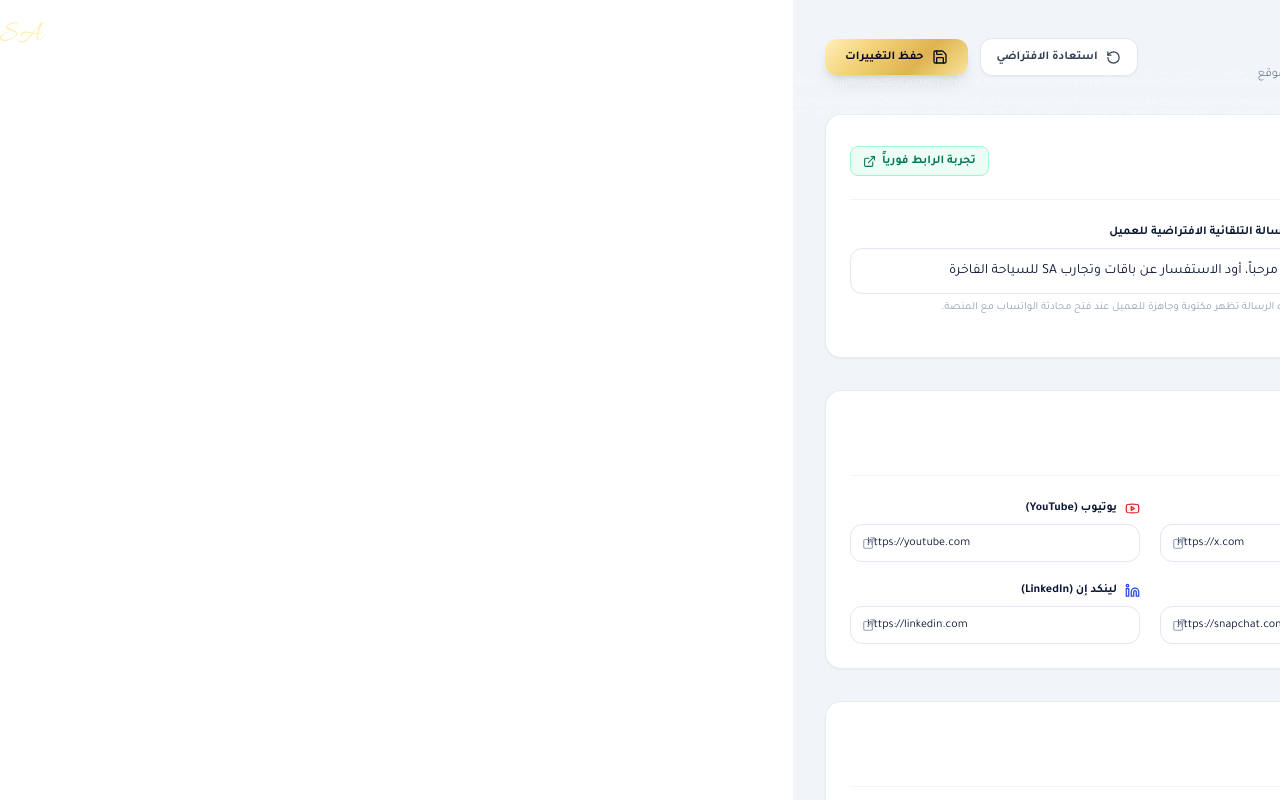
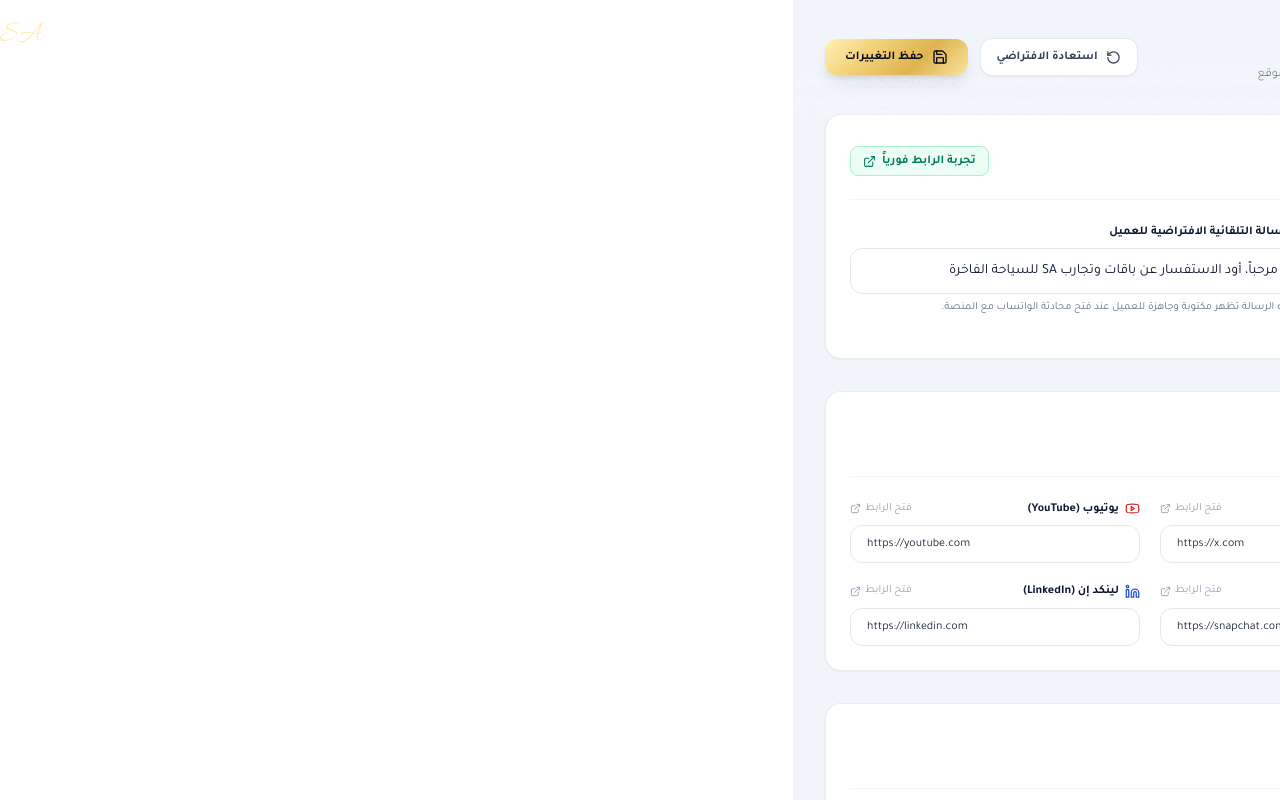
Before and after one commit to nancy-abduallh/saud_tourism_platform, a Next.js app in the folder client/: page /admin/settings in a window 1280 px wide. Shown: the top 800 px of the page. Built offline with nearby package versions, Linux system fonts and the light colour scheme; no server answers; the database is empty; sample sign-in values are in the browser's storage.

Commit message:
fix(admin): resolve input placeholder and label overlap on whatsapp number field

```diff
--- a/client/src/app/admin/(panel)/settings/page.tsx
+++ b/client/src/app/admin/(panel)/settings/page.tsx
@@ -206,23 +206,23 @@ export default function SettingsPage() {
 
           <div className="grid gap-5 md:grid-cols-2">
             <div>
-              <label className="mb-2 block text-xs font-bold text-navy-900">
+              <div className="mb-2 flex items-center justify-between">
+                <label className="text-xs font-bold text-navy-900">
                   رقم الواتساب (مع كود الدولة) <span className="text-rose-500">*</span>
                 </label>
-              <div className="relative">
+                <span className="text-[11px] font-normal text-slate-400">
+                  مثال: 966501234567
+                </span>
+              </div>
               <input
                 type="text"
                 dir="ltr"
                 value={form.whatsappNumber}
                 onChange={(e) => handleChange('whatsappNumber', e.target.value)}
                 placeholder="966500000000"
-                  className="w-full rounded-xl border border-slate-200 px-4 py-3 text-sm font-semibold transition focus:border-gold-500 focus:outline-none focus:ring-2 focus:ring-gold-500/20"
+                className="w-full rounded-xl border border-slate-200 px-4 py-3 text-sm font-semibold text-slate-800 transition focus:border-gold-500 focus:outline-none focus:ring-2 focus:ring-gold-500/20"
               />
-                <span className="absolute end-3 top-1/2 -translate-y-1/2 text-xs font-bold text-slate-400">
-                  مثال: 966501234567
-                </span>
-              </div>
-              <p className="mt-1.5 text-[11px] text-slate-400">
+              <p className="mt-1.5 text-[11px] text-slate-500">
                 أدخل الرقم الدولي مباشرة دون أصفار في البداية وبدون علامة الزائد (+) (مثال للسعودية: 9665xxxxxxx).
               </p>
             </div>
@@ -238,7 +238,7 @@ export default function SettingsPage() {
                 placeholder="مرحباً، أود الاستفسار عن باقات وتجارب SA للسياحة الفاخرة"
                 className="w-full rounded-xl border border-slate-200 px-4 py-3 text-sm transition focus:border-gold-500 focus:outline-none focus:ring-2 focus:ring-gold-500/20"
               />
-              <p className="mt-1.5 text-[11px] text-slate-400">
+              <p className="mt-1.5 text-[11px] text-slate-500">
                 هذه الرسالة تظهر مكتوبة وجاهزة للعميل عند فتح محادثة الواتساب مع المنصة.
               </p>
             </div>
@@ -262,170 +262,164 @@ export default function SettingsPage() {
           <div className="grid gap-5 md:grid-cols-2 lg:grid-cols-3">
             {/* Instagram */}
             <div>
-              <label className="mb-2 flex items-center gap-2 text-xs font-bold text-navy-900">
+              <div className="mb-2 flex items-center justify-between">
+                <label className="flex items-center gap-1.5 text-xs font-bold text-navy-900">
                   <Instagram size={15} className="text-pink-600" /> إنستغرام (Instagram)
                 </label>
-              <div className="relative">
+                {form.instagramUrl && (
+                  <a
+                    href={form.instagramUrl}
+                    target="_blank"
+                    rel="noreferrer"
+                    className="flex items-center gap-1 text-[11px] text-slate-400 hover:text-gold-600 transition-colors"
+                  >
+                    فتح الرابط <ExternalLink size={11} />
+                  </a>
+                )}
+              </div>
               <input
                 type="url"
                 dir="ltr"
                 value={form.instagramUrl}
                 onChange={(e) => handleChange('instagramUrl', e.target.value)}
                 placeholder="https://instagram.com/your-account"
-                  className="w-full rounded-xl border border-slate-200 px-4 py-2.5 text-xs transition focus:border-gold-500 focus:outline-none focus:ring-2 focus:ring-gold-500/20"
+                className="w-full rounded-xl border border-slate-200 px-4 py-2.5 text-xs text-slate-800 transition focus:border-gold-500 focus:outline-none focus:ring-2 focus:ring-gold-500/20"
               />
-                {form.instagramUrl && (
-                  <a
-                    href={form.instagramUrl}
-                    target="_blank"
-                    rel="noreferrer"
-                    className="absolute end-2 top-1/2 -translate-y-1/2 p-1 text-slate-400 hover:text-navy-900"
-                    title="فتح الرابط"
-                  >
-                    <ExternalLink size={14} />
-                  </a>
-                )}
-              </div>
             </div>
 
             {/* Twitter / X */}
             <div>
-              <label className="mb-2 flex items-center gap-2 text-xs font-bold text-navy-900">
+              <div className="mb-2 flex items-center justify-between">
+                <label className="flex items-center gap-1.5 text-xs font-bold text-navy-900">
                   <Twitter size={15} className="text-sky-500" /> إكس / تويتر (X / Twitter)
                 </label>
-              <div className="relative">
+                {form.twitterUrl && (
+                  <a
+                    href={form.twitterUrl}
+                    target="_blank"
+                    rel="noreferrer"
+                    className="flex items-center gap-1 text-[11px] text-slate-400 hover:text-gold-600 transition-colors"
+                  >
+                    فتح الرابط <ExternalLink size={11} />
+                  </a>
+                )}
+              </div>
               <input
                 type="url"
                 dir="ltr"
                 value={form.twitterUrl}
                 onChange={(e) => handleChange('twitterUrl', e.target.value)}
                 placeholder="https://x.com/your-account"
-                  className="w-full rounded-xl border border-slate-200 px-4 py-2.5 text-xs transition focus:border-gold-500 focus:outline-none focus:ring-2 focus:ring-gold-500/20"
+                className="w-full rounded-xl border border-slate-200 px-4 py-2.5 text-xs text-slate-800 transition focus:border-gold-500 focus:outline-none focus:ring-2 focus:ring-gold-500/20"
               />
-                {form.twitterUrl && (
-                  <a
-                    href={form.twitterUrl}
-                    target="_blank"
-                    rel="noreferrer"
-                    className="absolute end-2 top-1/2 -translate-y-1/2 p-1 text-slate-400 hover:text-navy-900"
-                    title="فتح الرابط"
-                  >
-                    <ExternalLink size={14} />
-                  </a>
-                )}
-              </div>
             </div>
 
             {/* YouTube */}
             <div>
-              <label className="mb-2 flex items-center gap-2 text-xs font-bold text-navy-900">
+              <div className="mb-2 flex items-center justify-between">
+                <label className="flex items-center gap-1.5 text-xs font-bold text-navy-900">
                   <Youtube size={15} className="text-red-600" /> يوتيوب (YouTube)
                 </label>
-              <div className="relative">
+                {form.youtubeUrl && (
+                  <a
+                    href={form.youtubeUrl}
+                    target="_blank"
+                    rel="noreferrer"
+                    className="flex items-center gap-1 text-[11px] text-slate-400 hover:text-gold-600 transition-colors"
+                  >
+                    فتح الرابط <ExternalLink size={11} />
+                  </a>
+                )}
+              </div>
               <input
                 type="url"
                 dir="ltr"
                 value={form.youtubeUrl}
                 onChange={(e) => handleChange('youtubeUrl', e.target.value)}
                 placeholder="https://youtube.com/@your-channel"
-                  className="w-full rounded-xl border border-slate-200 px-4 py-2.5 text-xs transition focus:border-gold-500 focus:outline-none focus:ring-2 focus:ring-gold-500/20"
+                className="w-full rounded-xl border border-slate-200 px-4 py-2.5 text-xs text-slate-800 transition focus:border-gold-500 focus:outline-none focus:ring-2 focus:ring-gold-500/20"
               />
-                {form.youtubeUrl && (
-                  <a
-                    href={form.youtubeUrl}
-                    target="_blank"
-                    rel="noreferrer"
-                    className="absolute end-2 top-1/2 -translate-y-1/2 p-1 text-slate-400 hover:text-navy-900"
-                    title="فتح الرابط"
-                  >
-                    <ExternalLink size={14} />
-                  </a>
-                )}
-              </div>
             </div>
 
             {/* TikTok */}
             <div>
-              <label className="mb-2 flex items-center gap-2 text-xs font-bold text-navy-900">
+              <div className="mb-2 flex items-center justify-between">
+                <label className="flex items-center gap-1.5 text-xs font-bold text-navy-900">
                   <span className="font-black text-black">TikTok</span> تيك توك
                 </label>
-              <div className="relative">
+                {form.tiktokUrl && (
+                  <a
+                    href={form.tiktokUrl}
+                    target="_blank"
+                    rel="noreferrer"
+                    className="flex items-center gap-1 text-[11px] text-slate-400 hover:text-gold-600 transition-colors"
+                  >
+                    فتح الرابط <ExternalLink size={11} />
+                  </a>
+                )}
+              </div>
               <input
                 type="url"
                 dir="ltr"
                 value={form.tiktokUrl}
                 onChange={(e) => handleChange('tiktokUrl', e.target.value)}
                 placeholder="https://tiktok.com/@your-account"
-                  className="w-full rounded-xl border border-slate-200 px-4 py-2.5 text-xs transition focus:border-gold-500 focus:outline-none focus:ring-2 focus:ring-gold-500/20"
+                className="w-full rounded-xl border border-slate-200 px-4 py-2.5 text-xs text-slate-800 transition focus:border-gold-500 focus:outline-none focus:ring-2 focus:ring-gold-500/20"
               />
-                {form.tiktokUrl && (
-                  <a
-                    href={form.tiktokUrl}
-                    target="_blank"
-                    rel="noreferrer"
-                    className="absolute end-2 top-1/2 -translate-y-1/2 p-1 text-slate-400 hover:text-navy-900"
-                    title="فتح الرابط"
-                  >
-                    <ExternalLink size={14} />
-                  </a>
-                )}
-              </div>
             </div>
 
             {/* Snapchat */}
             <div>
-              <label className="mb-2 flex items-center gap-2 text-xs font-bold text-navy-900">
+              <div className="mb-2 flex items-center justify-between">
+                <label className="flex items-center gap-1.5 text-xs font-bold text-navy-900">
                   <span className="font-black text-amber-500">Snapchat</span> سناب شات
                 </label>
-              <div className="relative">
+                {form.snapchatUrl && (
+                  <a
+                    href={form.snapchatUrl}
+                    target="_blank"
+                    rel="noreferrer"
+                    className="flex items-center gap-1 text-[11px] text-slate-400 hover:text-gold-600 transition-colors"
+                  >
+                    فتح الرابط <ExternalLink size={11} />
+                  </a>
+                )}
+              </div>
               <input
                 type="url"
                 dir="ltr"
                 value={form.snapchatUrl}
                 onChange={(e) => handleChange('snapchatUrl', e.target.value)}
                 placeholder="https://snapchat.com/add/your-account"
-                  className="w-full rounded-xl border border-slate-200 px-4 py-2.5 text-xs transition focus:border-gold-500 focus:outline-none focus:ring-2 focus:ring-gold-500/20"
+                className="w-full rounded-xl border border-slate-200 px-4 py-2.5 text-xs text-slate-800 transition focus:border-gold-500 focus:outline-none focus:ring-2 focus:ring-gold-500/20"
               />
-                {form.snapchatUrl && (
-                  <a
-                    href={form.snapchatUrl}
-                    target="_blank"
-                    rel="noreferrer"
-                    className="absolute end-2 top-1/2 -translate-y-1/2 p-1 text-slate-400 hover:text-navy-900"
-                    title="فتح الرابط"
-                  >
-                    <ExternalLink size={14} />
-                  </a>
-                )}
-              </div>
             </div>
 
             {/* LinkedIn */}
             <div>
-              <label className="mb-2 flex items-center gap-2 text-xs font-bold text-navy-900">
+              <div className="mb-2 flex items-center justify-between">
+                <label className="flex items-center gap-1.5 text-xs font-bold text-navy-900">
                   <Linkedin size={15} className="text-blue-700" /> لينكد إن (LinkedIn)
                 </label>
-              <div className="relative">
+                {form.linkedinUrl && (
+                  <a
+                    href={form.linkedinUrl}
+                    target="_blank"
+                    rel="noreferrer"
+                    className="flex items-center gap-1 text-[11px] text-slate-400 hover:text-gold-600 transition-colors"
+                  >
+                    فتح الرابط <ExternalLink size={11} />
+                  </a>
+                )}
+              </div>
               <input
                 type="url"
                 dir="ltr"
                 value={form.linkedinUrl}
                 onChange={(e) => handleChange('linkedinUrl', e.target.value)}
                 placeholder="https://linkedin.com/company/your-company"
-                  className="w-full rounded-xl border border-slate-200 px-4 py-2.5 text-xs transition focus:border-gold-500 focus:outline-none focus:ring-2 focus:ring-gold-500/20"
+                className="w-full rounded-xl border border-slate-200 px-4 py-2.5 text-xs text-slate-800 transition focus:border-gold-500 focus:outline-none focus:ring-2 focus:ring-gold-500/20"
               />
-                {form.linkedinUrl && (
-                  <a
-                    href={form.linkedinUrl}
-                    target="_blank"
-                    rel="noreferrer"
-                    className="absolute end-2 top-1/2 -translate-y-1/2 p-1 text-slate-400 hover:text-navy-900"
-                    title="فتح الرابط"
-                  >
-                    <ExternalLink size={14} />
-                  </a>
-                )}
-              </div>
             </div>
           </div>
         </div>
```
Lines whose indentation alone changed are shown as unchanged.
